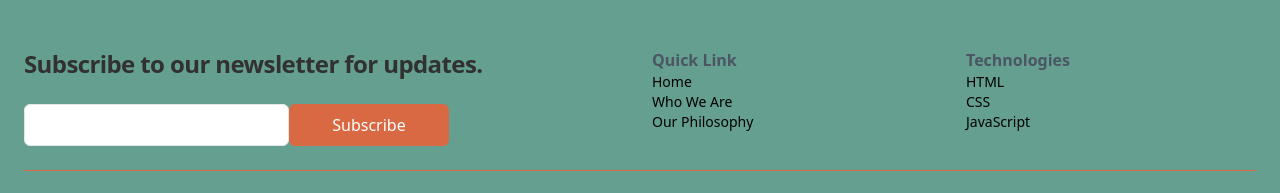
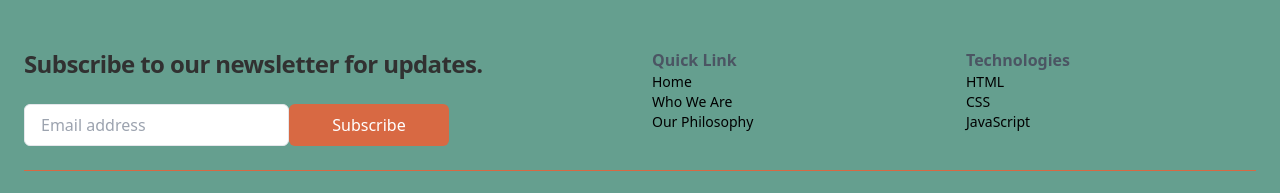
Before and after one commit to lelocreates/Module_08R_CS20240146_WFC2407_GroupA_Kgaladi-Mohlabe_SDF08_R, a plain HTML site: page index.html in a window 1280 px wide. Shown: the top 193 px of the page. Drawn offline with nearby package versions, Linux system fonts and the light colour scheme; grey boxes are pictures that could not be loaded.

Commit message:
Add placeholder

```diff
--- a/index.html
+++ b/index.html
@@ -16,7 +16,7 @@
                         <div class="sm:col-span-2">
                             <h1 class="max-w-lg text-xl font-semibold tracking-tight text-[#313131] xl:text-2xl dark:text-white" >Subscribe to our newsletter for updates.</h1>
                             <div class="flex flex-col mx-auto mt-6 space-y-3 md:space-y-0 md:flex-row">
-                                <input id="email" type="text" class="min-w-40 px-4 py-2 text-gray-900 bg-white border rounded-md focus:border-[#d86943] focus:outline-none focus:ring focus:ring-opacity-40 focus:ring-[#d86943]">
+                                <input id="email" type="text" class="min-w-40 px-4 py-2 text-gray-900 bg-white border rounded-md focus:border-[#d86943] focus:outline-none focus:ring focus:ring-opacity-40 focus:ring-[#d86943]" placeholder="Email address">
                                 <button class="min-w-40 px-4 py-2 rounded-md bg-[#d86943] text-white hover:bg-[#659f8f] hover:border-black hover:border-2">
                                     Subscribe
                                 </button>
```
